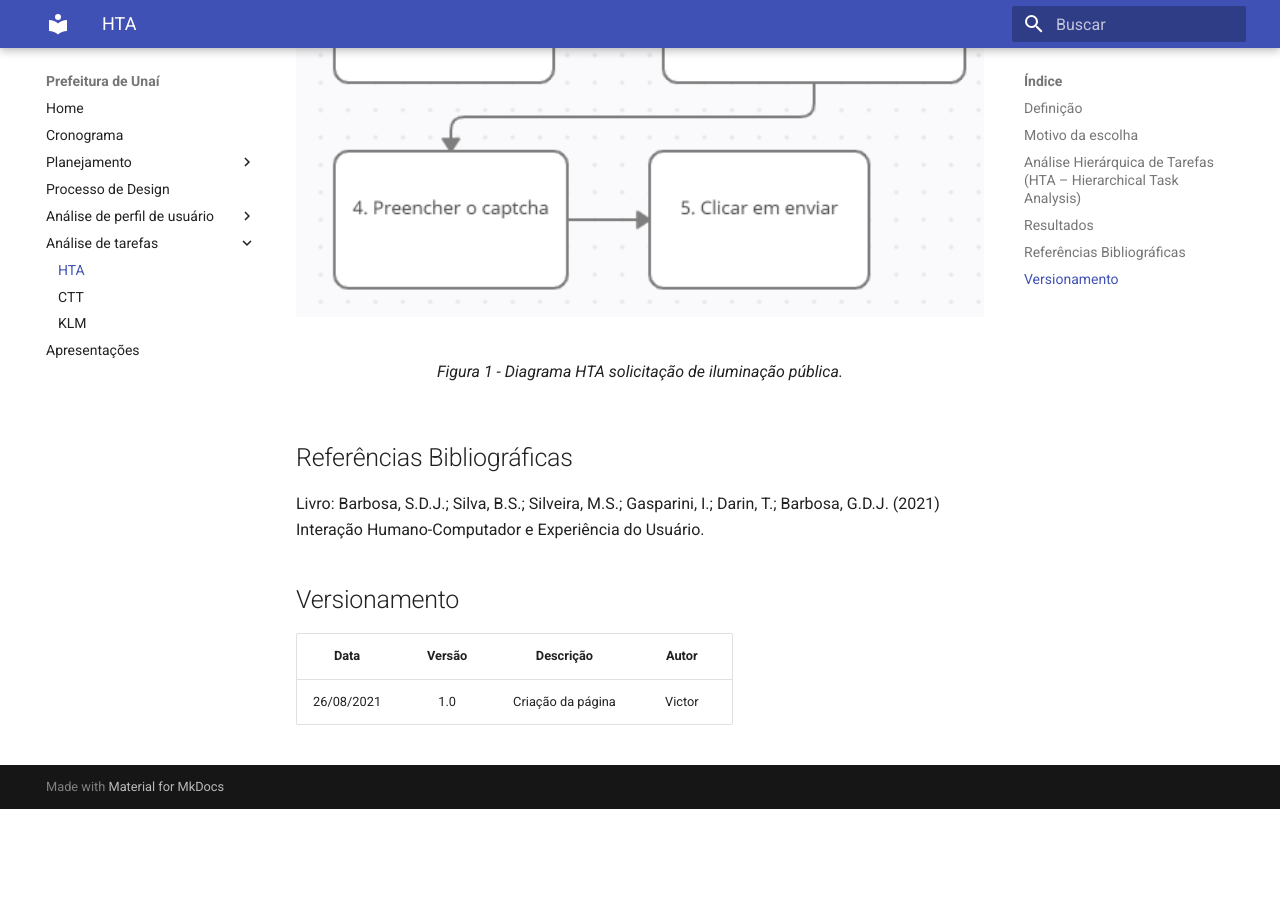
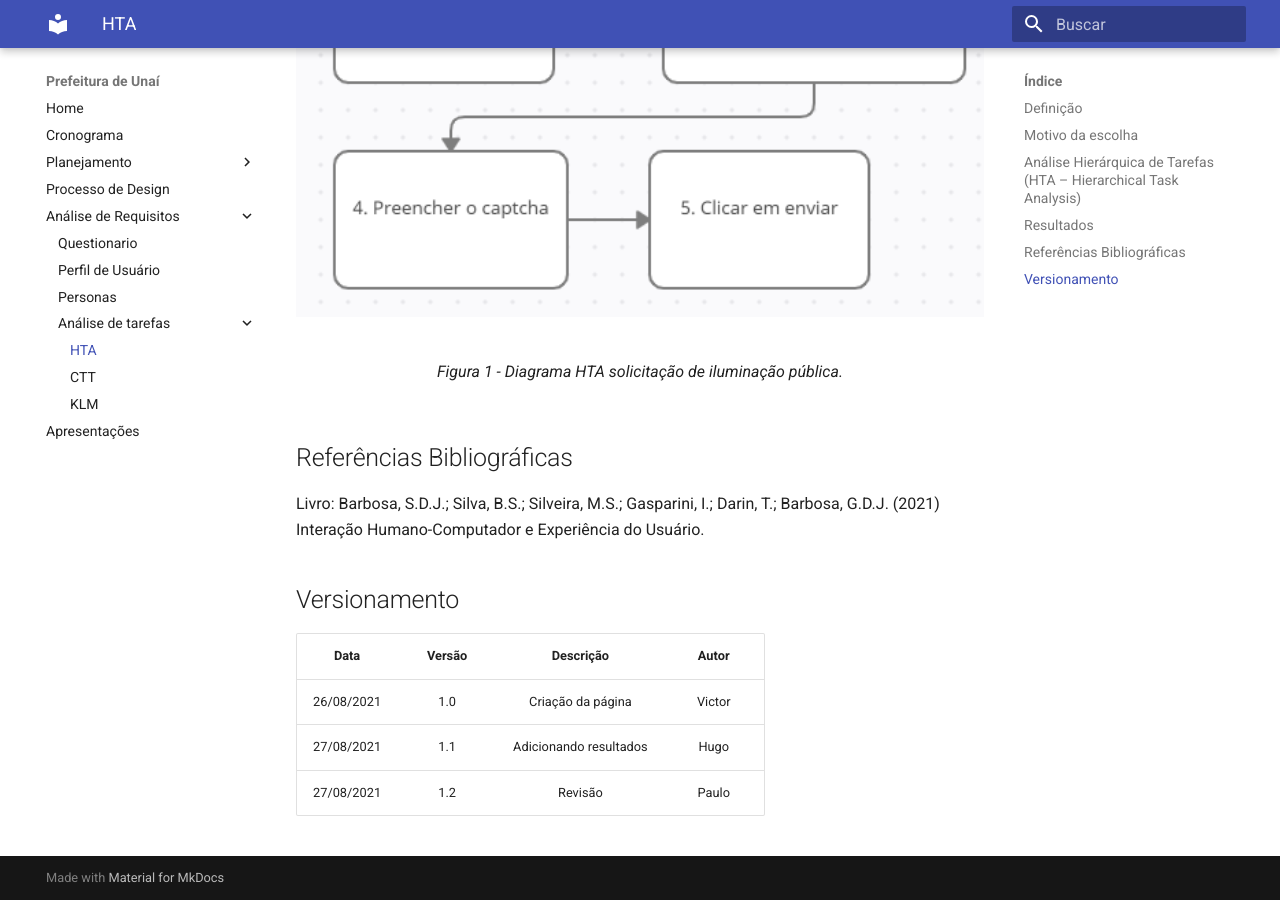
Before and after one commit to Interacao-Humano-Computador/2021.1-Prefeitura-Unai, an MkDocs documentation site: the page built from docs/perfil/analise/hta.md, in a window 1280 px wide and 900 px high, scrolled down 1327 px. Built offline with MkDocs 1.6.1 and Material for MkDocs 9.7.7, drawn with Linux system fonts in a browser that asks for light colours; before the commit the page ends 2136 px from its top, so only the background shows below that.

Commit message:
Pequenas atualizaçoes

```diff
--- a/docs/analise/hta.md
+++ b/docs/perfil/analise/hta.md
@@ -1,4 +1,4 @@
-![UnB](../img/unb.jpg)
+![UnB](../../img/unb.jpg)
 
 # Análise de tarefas
 
@@ -24,7 +24,7 @@ auxiliar na identificação de problemas de desempenho. </p>
 ## Resultados
 <p align = "justify">A seguir estão apresentadas as análises das tarefas HTA:</p>
 <figure>
-<img align=center width="700" src="../../img/hta_hugo.png">
+<img align=center width="700" src="../../../img/hta_hugo.png">
 <br>
 <figcaption>Figura 1 - Diagrama HTA solicitação de iluminação pública.</a></figcaption>
 </figure>
@@ -41,3 +41,5 @@ Livro: Barbosa, S.D.J.; Silva, B.S.; Silveira, M.S.; Gasparini, I.; Darin, T.; B
 | Data |Versão|         Descrição          |       Autor      |
 |:----:|:----:|:--------------------------:|:----------------:|
 | 26/08/2021 |  1.0 | Criação da página     | Victor |
+| 27/08/2021 |  1.1 | Adicionando resultados     | Hugo|
+| 27/08/2021 |  1.2 | Revisão     | Paulo|
--- a/mkdocs.yml
+++ b/mkdocs.yml
@@ -10,11 +10,12 @@ nav:
     - Sites Avaliados: planejamento/sites.md
     - Site Escolhido: planejamento/site.md
   - Processo de Design: processo.md
-  - Análise de perfil de usuário:
+  - Análise de Requisitos:
+    - Questionario:  perfil/questionario.md
     - Perfil de Usuário: perfil/perfil.md
     - Personas: perfil/personas.md
-  - Análise de tarefas:
-    - HTA: analise/hta.md
-    - CTT: analise/ctt.md
-    - KLM: analise/klm.md
+    - Análise de tarefas:
+      - HTA:  perfil/analise/hta.md
+      - CTT:  perfil/analise/ctt.md
+      - KLM:  perfil/analise/klm.md
   - Apresentações: apresentacoes/15_08_2021.md
```
Also changed, not shown: docs/perfil/analise/ctt.md (renamed from docs/analise/ctt.md, +4 -2 lines), docs/perfil/analise/klm.md (added, +3 -0 lines), docs/perfil/questionario.md (added, +9 -0 lines), docs/planejamento/site.md (+7 -4 lines), docs/planejamento/sites.md (+2 -0 lines), docs/analise/klm.md (deleted).
